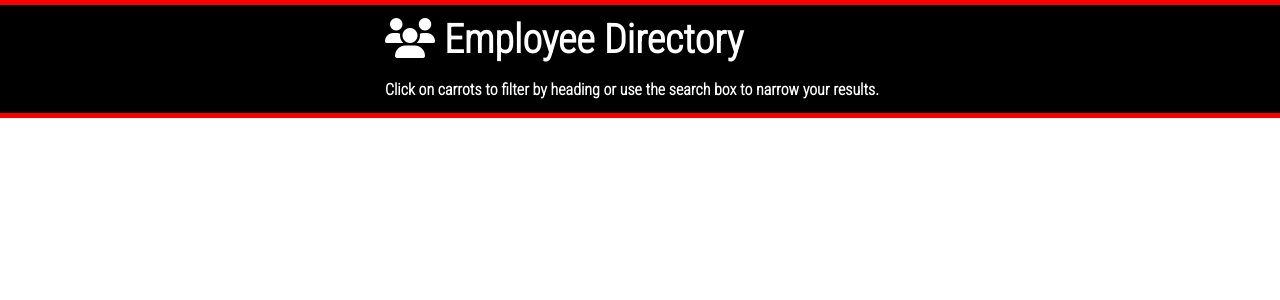
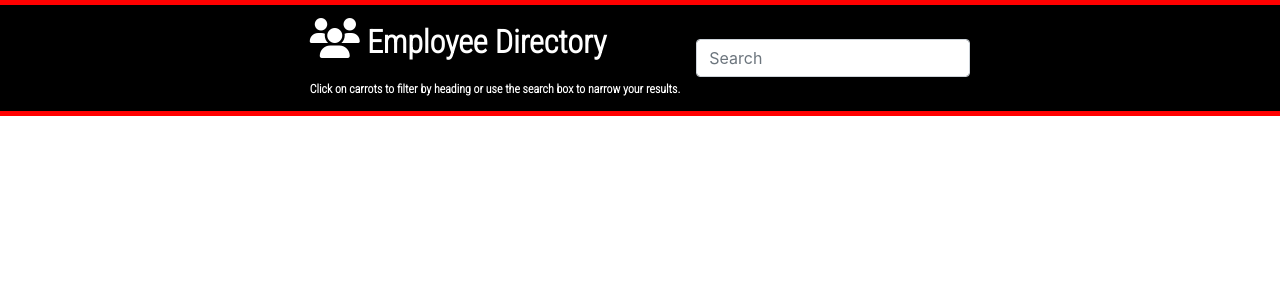
Before and after one commit to rafaelrosas19/react-employee-directory, a React (Create React App) app: page / in a window 1280 px wide. Shown: the top 300 px of the page. Built offline with nearby package versions, Linux system fonts and the light colour scheme.

Commit message:
Added SearBox component and imported it to Nav component

```diff
--- a/src/App.css
+++ b/src/App.css
@@ -10,7 +10,7 @@ body {
 }
 
 .navemp {
-  font-size: 5vh;
+  font-size: 4vh;
   color: white;
   font-family: "Roboto Condensed", sans-serif;
 }
@@ -19,7 +19,7 @@ body {
   color: white;
 }
 .navsub {
-  font-size: 2vh;
+  font-size: 1.5vh;
   color: white;
   font-family: "Roboto Condensed", sans-serif;
 }
--- a/src/components/Nav.js
+++ b/src/components/Nav.js
@@ -1,4 +1,5 @@
 import React from "react";
+import SearchBox from "./SearchBox";
 
 function Nav() {
   return (
@@ -12,6 +13,7 @@ function Nav() {
             narrow your results.
           </span>
         </a>
+        <SearchBox />
       </div>
     </nav>
   );
--- /dev/null
+++ b/src/components/SearchBox.js
@@ -0,0 +1,19 @@
+import React from "react";
+
+function SearchBox() {
+  return (
+    <div className="searchbox">
+      <form className="form-inline">
+        <input
+          className="form-control"
+          type="search"
+          placeholder="Search"
+          aria-label="Search"
+          onChange=""
+        />
+      </form>
+    </div>
+  );
+}
+
+export default SearchBox;
```
